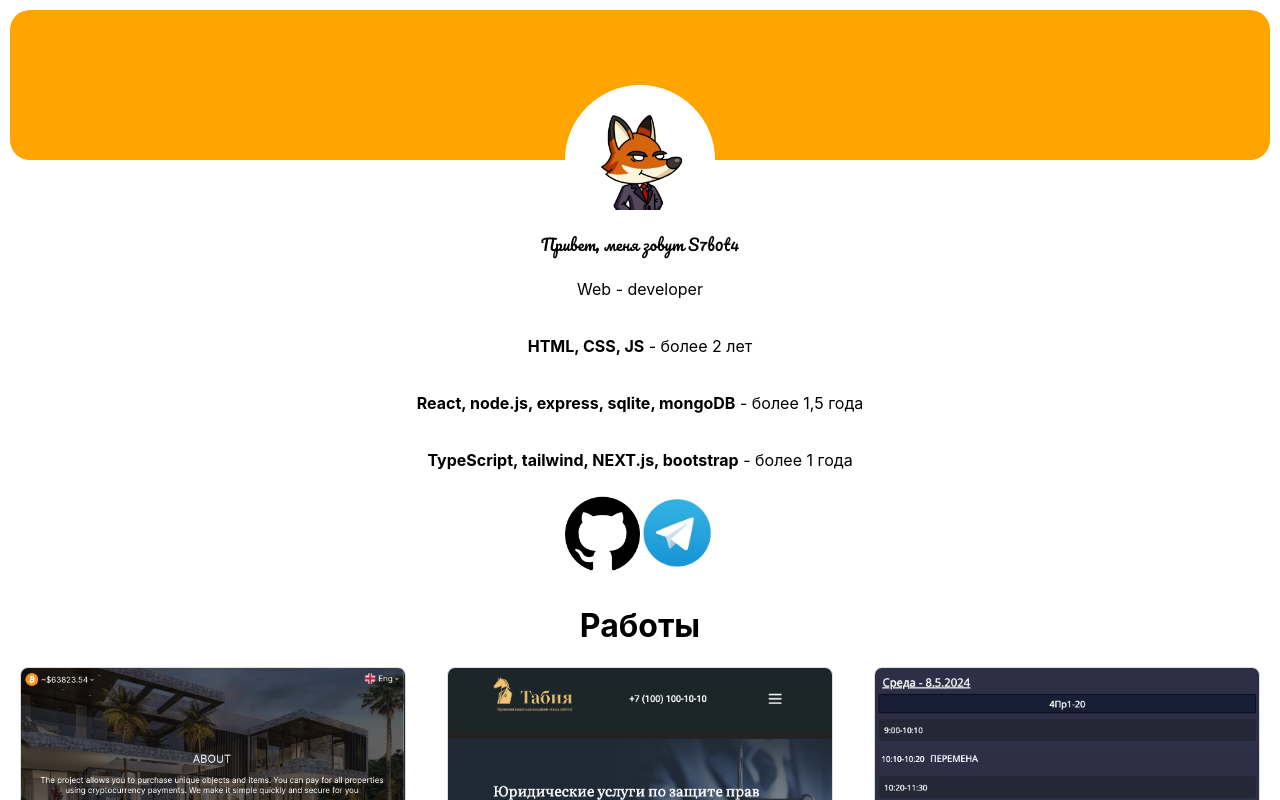
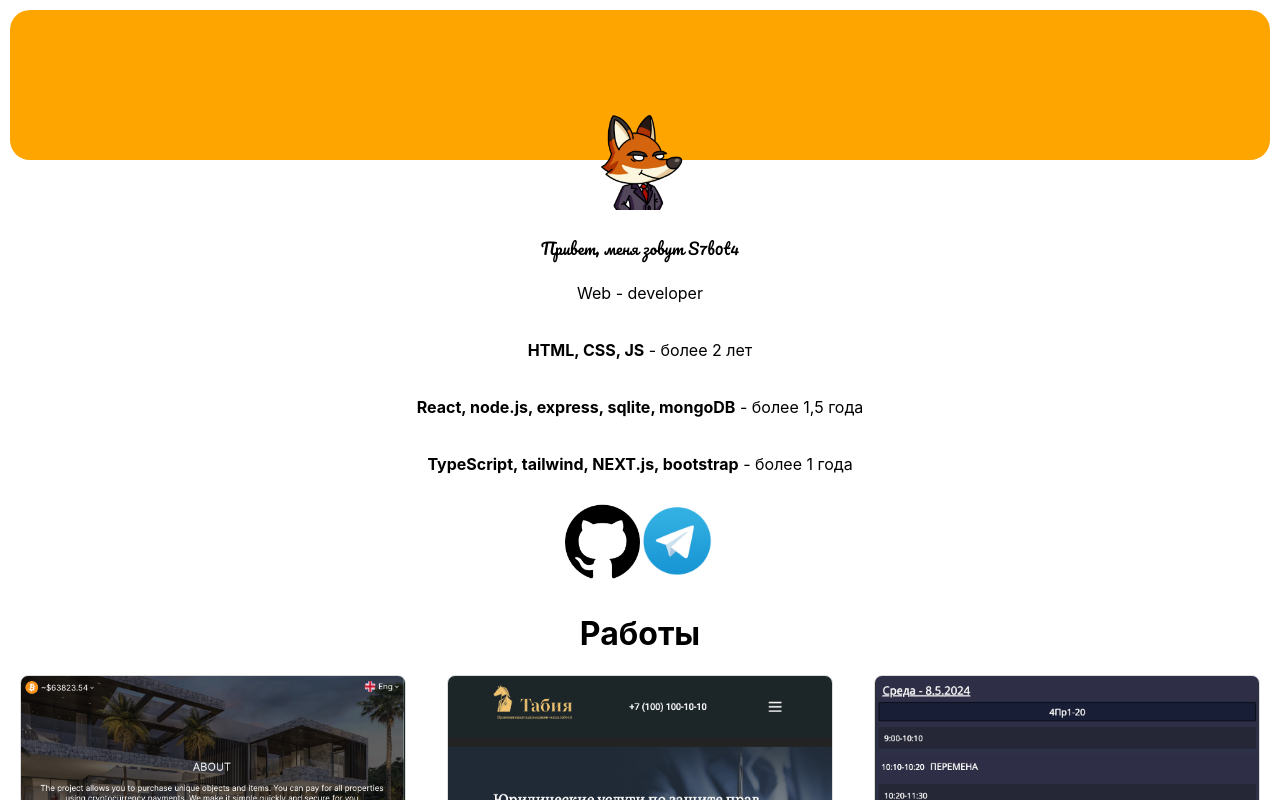
Before and after one commit to S7b0t4/tabia, a React (Create React App) app: page / in a window 1280 px wide. Shown: the top 800 px of the page. Built offline with nearby package versions, Linux system fonts and the light colour scheme; the HTML template or start-up script is replaced by a standard one.

Commit message:
fix them

```diff
--- a/src/App.css
+++ b/src/App.css
@@ -1,6 +1,3 @@
-body{
-  background: white;
-}
 .project-card{
   background: rgb(220, 220, 220);
   position: relative;
@@ -45,7 +42,6 @@ body{
   animation-duration: 1s;
   position: relative;
   top: 75px;
-  background: rgb(255, 255, 255);
   width: 150px;
   height: 150px;
   border-radius: 50%;
@@ -53,6 +49,7 @@ body{
   justify-content: center;
 }
 .text_info{
+  padding: 4px;
   display: flex;
   flex-direction: column;
   gap: 5px;
@@ -68,6 +65,16 @@ body{
   padding-bottom: 10px;
   gap: 10px;
 }
+.light{
+  color: #000000;
+  background: white;
+}
+
+.dark{
+  color: #ffffff;
+  background: rgb(23, 30, 38);
+}
+
 .project-image {
   position: static;
   width: 100%;
--- a/src/Portfolio/Portfolio.js
+++ b/src/Portfolio/Portfolio.js
@@ -1,8 +1,8 @@
 import React from 'react';
 
 import realEstate from "../Upload/real_estate.png"
-import schedule from "../Upload/schedule.png"
-import tabia from "../Upload/tabia.png"
+import schedule from "../Upload/Schedule.png"
+import tabia from "../Upload/Tabia.png"
 
 import Avatar from "../Upload/avatar.svg"
 
@@ -14,8 +14,12 @@ import 'animate.css';
 
 
 const DeveloperInfo = () => {
+  const prefersDarkMode = window.matchMedia && window.matchMedia('(prefers-color-scheme: dark)').matches;
+
+  const theme = prefersDarkMode ? 'dark' : 'light';
+
   return (
-    <div className="developer_info">
+    <div className={`developer_info ${theme}`}>
       <div className='border'>
         <div className='avatar_block animate__backInDown'>
           <img src={Avatar} alt="Avatar" className='avatar'/>
@@ -58,6 +62,9 @@ const DeveloperInfo = () => {
 };
 
 const Portfolio = () => {
+  const prefersDarkMode = window.matchMedia && window.matchMedia('(prefers-color-scheme: dark)').matches;
+
+  const theme = prefersDarkMode ? 'dark' : 'light';
 		const projects = [
       {
         "title": "Магазин недвижимости",
@@ -104,7 +111,7 @@ const Portfolio = () => {
 
 
   return (
-    <div className="portfolio">
+    <div className={`portfolio ${theme}`}>
       <DeveloperInfo />
       <h1 className="portfolio_title">Работы</h1>
       <div className="portfolio_row">
```
